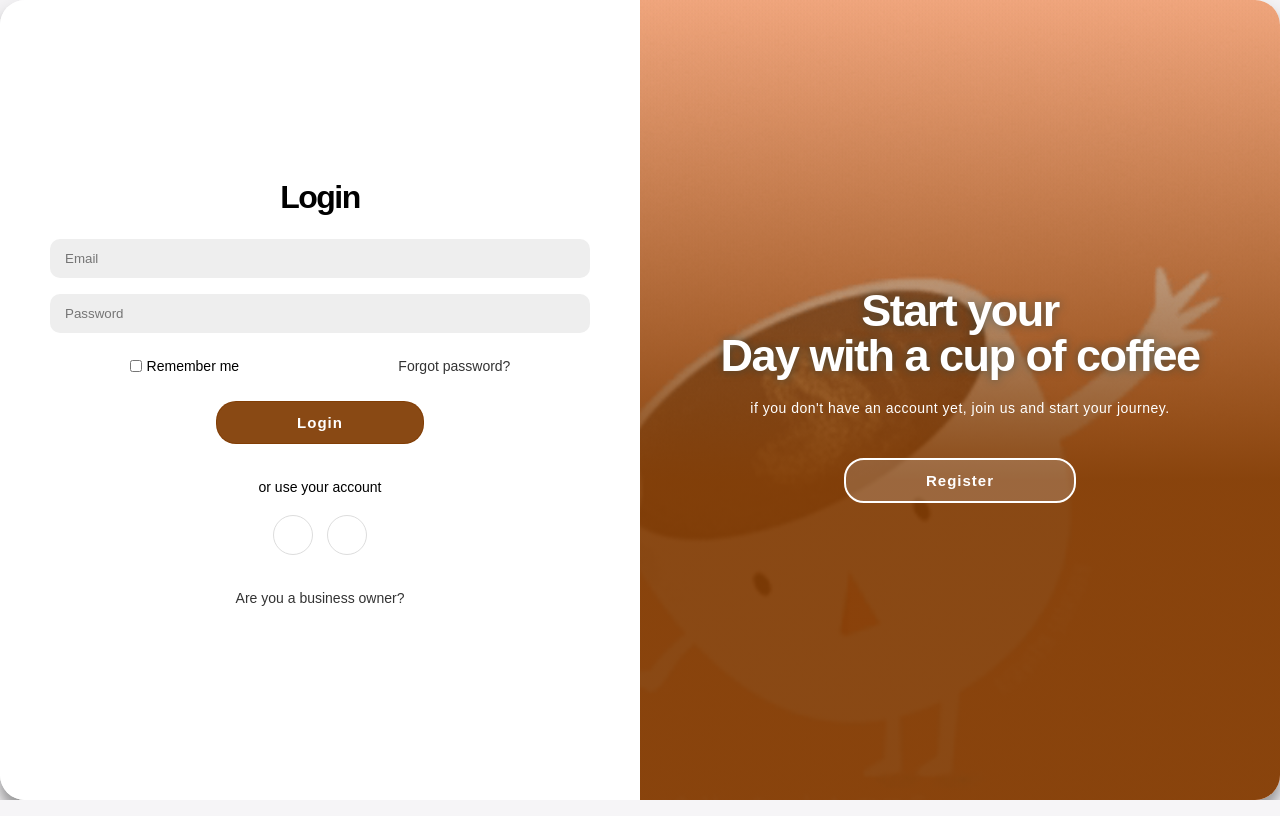
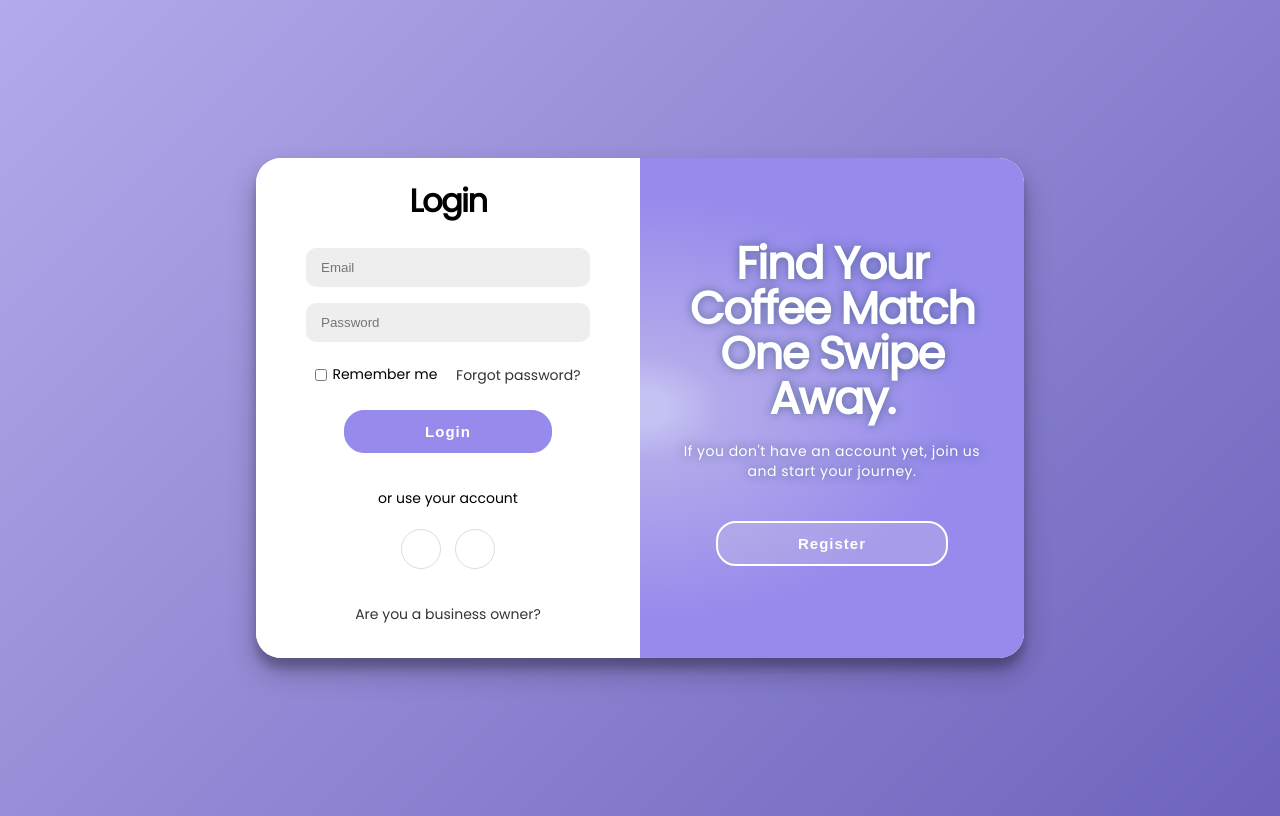
Before and after one commit to kentuu0730/Group-1---System---Coffee-Match, a plain HTML site: page index.html in a window 1280 px wide. Drawn offline with Linux system fonts and the light colour scheme; some icons are missing.

Commit message:
Second commit

```diff
--- /dev/null
+++ b/BusinessRegis.css
@@ -0,0 +1,151 @@
+@import url("https://fonts.googleapis.com/css2?family=Poppins");
+
+* {
+  box-sizing: border-box;
+}
+
+body {
+  display: flex;
+  background: linear-gradient(135deg, #b3aaeb 0%, #6d63bc 100%);
+  justify-content: center;
+  align-items: center;
+  font-family: "Poppins", sans-serif;
+  overflow: hidden;
+  height: 100vh;
+  margin: 0;
+}
+
+h1 {
+  font-weight: 700;
+  letter-spacing: -1.5px;
+  margin-bottom: 20px;
+  margin-top: 20px;
+}
+
+p {
+    font-size: 14px;
+    font-weight: 100;
+    line-height: 20px;
+    letter-spacing: 0.5px;
+    margin: 20px 0 30px;
+    text-shadow: 0 0 10px rgba(16, 64, 74, 0.5);
+  }
+
+  span {
+    font-size: 14px;
+    margin-top: 25px;
+  }
+
+  a {
+    color: #333;
+    font-size: 14px;
+    text-decoration: none;
+    margin: 15px 0;
+    transition: 0.3s ease-in-out;
+  }
+
+  a:hover {
+    color: #4bb6b7;
+  }
+
+  .content {
+    display: flex;
+    width: 100%;
+    height: 50px;
+    align-items: center;
+    justify-content: space-around;
+  }
+
+  .content .checkbox {
+    display: flex;
+    align-items: center;
+    justify-content: center;
+  }
+
+  .content input {
+    accent-color: #333;
+    width: 12px;
+    height: 12px;
+  }
+
+  .content label {
+    font-size: 14px;
+    user-select: none;
+    padding-left: 5px;
+  }
+
+button {
+  border-radius: 20px;
+  border: 1px solid #968aec;
+  background-color: #968aec;
+  color: #fff;
+  font-size: 15px;
+  font-weight: 700;
+  padding: 12px 80px;
+  letter-spacing: 1px;
+  margin: 20px 0;
+  transition: 0.3s ease-in-out;
+}
+
+button:hover {
+  letter-spacing: 3px;
+}
+
+button:active {
+  transform: scale(0.95);
+}
+
+form {
+  background-color: #fff;
+  display: flex;
+  align-items: center;
+  justify-content: center;
+  flex-direction: column;
+  padding: 1px 1px;
+  text-align: center;
+  border-radius: 15px;
+}
+
+input[type="email"], input[type="password"], input[type='name'], input[type='address'] {
+  background-color: #eee;
+  border-radius: 10px;
+  border: none;
+  padding: 15px 15px;
+  margin: 13px 0;
+  width: 102%;
+}
+
+.container {
+  background-color: #fff;
+  border-radius: 25px;
+  box-shadow: 0 14px 28px rgba(0, 0, 0, 0.25), 0 10px 10px rgba(0, 0, 0, 0.22);
+  display: flex;
+  justify-content: center;
+  align-items: center;
+  padding: 30px;
+  width: 500px;
+  max-width: 99%;
+  min-height: 700px;
+}
+
+.social-container {
+  display: flex;
+  justify-content: center;
+  margin: 20px 0;
+}
+
+.social-container a {
+  border: 1px solid #dddddd;
+  border-radius: 50%;
+  display: inline-flex;
+  justify-content: center;
+  align-items: center;
+  margin: 0 10px;
+  height: 40px;
+  width: 40px;
+  transition: 0.3s ease-in-out;
+}
+
+.social-container a:hover {
+  border: 1px solid #968aec;
+}
--- a/index.html
+++ b/index.html
@@ -11,27 +11,29 @@
 <body>
   <div class="container" id="container">
 
+    <!-- Register Form -->
     <div class="form-container register-container">
       <form action="#">
         <h1>Register.</h1>
         <input type="text" placeholder="Name">
         <input type="email" placeholder="Email">
         <input type="password" placeholder="Password">
-        <button>Register</button>
+        <button type="submit">Register</button>
         <span>or use your account</span>
         <div class="social-container">
           <a href="#" class="social"><i class="lni lni-facebook-fill"></i></a>
           <a href="#" class="social"><i class="lni lni-google"></i></a>
         </div>
-        <a href="#">Are you a business owner?</a>
+        <a href="BusinessRegis.html">Are you a business owner?</a>
       </form>
     </div>
 
+    <!-- Login Form -->
     <div class="form-container login-container">
-      <form action="#">
+      <form id="loginForm">
         <h1>Login</h1>
-        <input type="email" placeholder="Email">
-        <input type="password" placeholder="Password">
+        <input type="email" placeholder="Email" required>
+        <input type="password" placeholder="Password" required>
         <div class="content">
           <div class="checkbox">
             <input type="checkbox" name="checkbox" id="checkbox">
@@ -41,35 +43,35 @@
             <a href="#">Forgot password?</a>
           </div>
         </div>
-        <button>Login</button>
+        <button type="submit">Login</button>
         <span>or use your account</span>
         <div class="social-container">
           <a href="#" class="social"><i class="lni lni-facebook-fill"></i></a>
           <a href="#" class="social"><i class="lni lni-google"></i></a>
         </div>
-        <a href="#">Are you a business owner?</a> <!-- Changed to a link -->
+        <a href="BusinessRegis.html">Are you a business owner?</a>
       </form>
     </div>
 
+    <!-- Overlay -->
     <div class="overlay-container">
       <div class="overlay">
         <div class="overlay-panel overlay-left">
-          <h1 class="title">Hello <br> friends</h1>
-          <p>if you have an account, login here</p>
-          <button class="ghost" id="login">Login
+          <h1 class="title">Meet Your Matcha, <br> Espresso, or Latte Love!</h1>
+          <p>If you have an account, login here</p>
+          <button class="ghost" id="showLogin">Login
             <i class="lni lni-arrow-left login"></i>
           </button>
         </div>
         <div class="overlay-panel overlay-right">
-          <h1 class="title">Start your <br> Day with a cup of coffee</h1>
-          <p>if you don't have an account yet, join us and start your journey.</p>
-          <button class="ghost" id="register">Register
+          <h1 class="title">Find Your Coffee Match <br> One Swipe Away.</h1>
+          <p>If you don't have an account yet, join us and start your journey.</p>
+          <button class="ghost" id="showRegister">Register
             <i class="lni lni-arrow-right register"></i>
           </button>
         </div>
       </div>
     </div>
-
   </div>
 
   <script src="script.js"></script>
--- a/script.js
+++ b/script.js
@@ -1,7 +1,9 @@
-const registerButton = document.getElementById("register");
-const loginButton = document.getElementById("login");
+const registerButton = document.getElementById("showRegister");
+const loginButton = document.getElementById("showLogin");
 const container = document.getElementById("container");
+const loginForm = document.getElementById("loginForm");
 
+// Function to toggle between login and register
 registerButton.addEventListener("click", () => {
   container.classList.add("right-panel-active");
 });
@@ -9,3 +11,10 @@ registerButton.addEventListener("click", () => {
 loginButton.addEventListener("click", () => {
   container.classList.remove("right-panel-active");
 });
+
+// Handle login form submission
+loginForm.addEventListener("submit", (event) => {
+  event.preventDefault(); // Prevent the default form submission
+  // Redirect to dashboard.html
+  window.location.href = "dashboard.html";
+});
--- a/style.css
+++ b/style.css
@@ -1,26 +1,28 @@
+@import url("https://fonts.googleapis.com/css2?family=Poppins");
+
 * {
   box-sizing: border-box;
 }
 
-  html, body {
-    height: 100%; /* Ensure html and body take full height */
-    margin: 0;
-  }
-
 body {
   display: flex;
+  background: linear-gradient(
+    135deg,
+    #b3aaeb 0%,
+    #6d63bc 100%);
   background-color: #f6f5f7;
   justify-content: center;
   align-items: center;
   flex-direction: column;
   font-family: "Poppins", sans-serif;
   overflow: hidden;
+  height: 100vh;
 }
 
 h1 {
   font-weight: 700;
   letter-spacing: -1.5px;
-    margin: 0;
+  margin: 0 0 15px;
   margin-bottom: 15px;
 }
 
@@ -37,6 +39,7 @@
   line-height: 20px;
   letter-spacing: 0.5px;
   margin: 20px 0 30px;
+  text-shadow: 0 0 10px rgba(16, 64, 74, 0.5);
 }
 
 span {
@@ -85,8 +88,8 @@
 button {
   position: relative;
   border-radius: 20px;
-    border: 1px solid #823d05ef;
-    background-color: #823d05ef;
+  border: 1px solid #968aec;
+  background-color: #968aec;
   color: #fff;
   font-size: 15px;
   font-weight: 700;
@@ -115,26 +118,26 @@
   color: #fff;
 }
 
-  button.ghost i {
+button.ghost i{
   position: absolute;
   opacity: 0;
   transition: 0.3s ease-in-out;
 }
 
-  button.ghost i.register {
+button.ghost i.register{
   right: 70px;
 }
 
-  button.ghost i.login {
+button.ghost i.login{
   left: 70px;
 }
 
-  button.ghost:hover i.register {
+button.ghost:hover i.register{
   right: 40px;
   opacity: 1;
 }
 
-  button.ghost:hover i.login {
+button.ghost:hover i.login{
   left: 40px;
   opacity: 1;
 }
@@ -165,8 +168,9 @@
   box-shadow: 0 14px 28px rgba(0, 0, 0, 0.25), 0 10px 10px rgba(0, 0, 0, 0.22);
   position: relative;
   overflow: hidden;
-    width: 100vw;
-    height: 100vh;
+  width: 768px;
+  max-width: 100%;
+  min-height: 500px;
 }
 
 .form-container {
@@ -230,11 +234,10 @@
 }
 
 .overlay {
-    background-image: url('images/kupe.gif');
   background-repeat: no-repeat;
   background-size: cover;
   background-position: 0 0;
-    color: #fff;
+  color: #ffffff;
   position: relative;
   left: -100%;
   height: 100%;
@@ -250,11 +253,10 @@
   right: 0;
   top: 0;
   bottom: 0;
-    background: linear-gradient(
-      to top,
-      #823d05ef 40%,
-      #2e5e6d00
-    );
+  background-image: radial-gradient(
+    #c4c2f3 5%,
+    #b3aaeb 15%,
+    #968aec 60%);
 }
 
 .container.right-panel-active .overlay {
@@ -312,6 +314,3 @@
 .social-container a:hover {
   border: 1px solid #4bb6b7;
 }
-  form p {
-    margin-top: 120px;
-  }
```
Also changed, not shown: BusinessRegis.html (added, +44 -0 lines), dashboard.html (added, +40 -0 lines), dashboard.css (added), 1 other file. Lines whose indentation alone changed are shown as unchanged.
